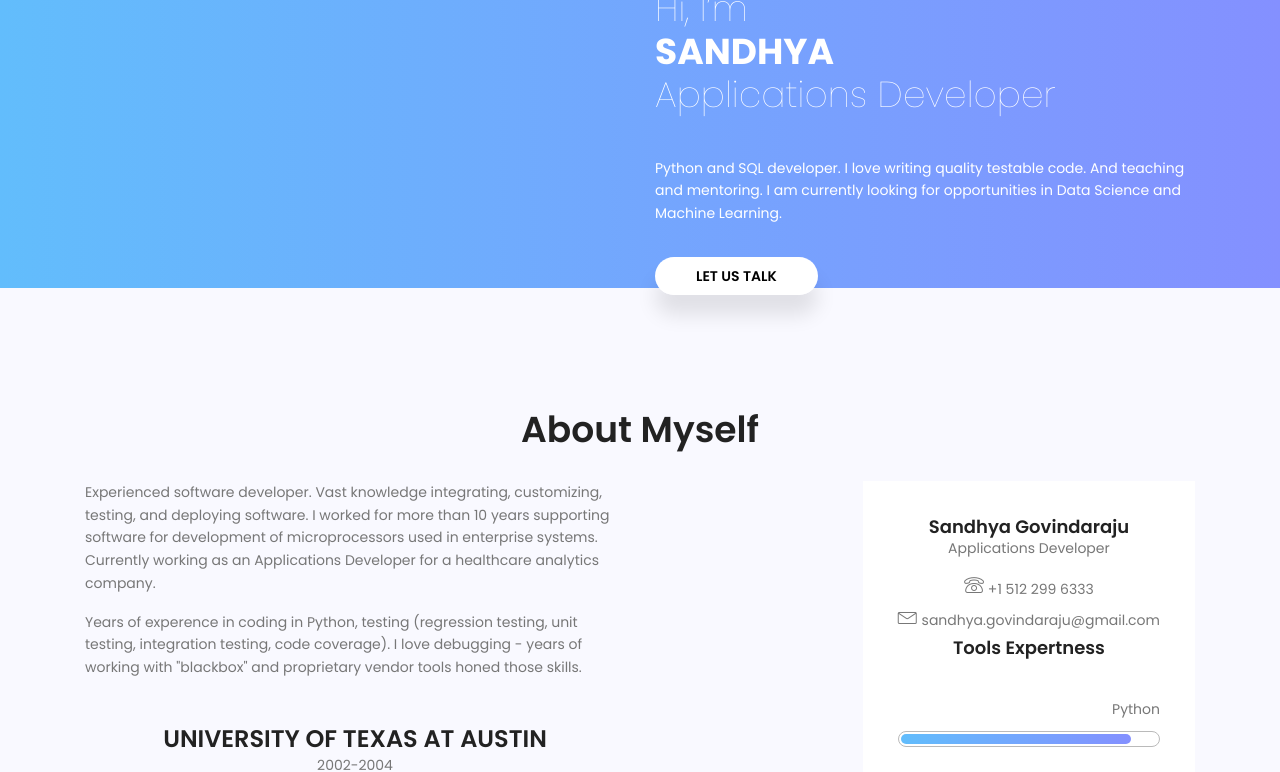
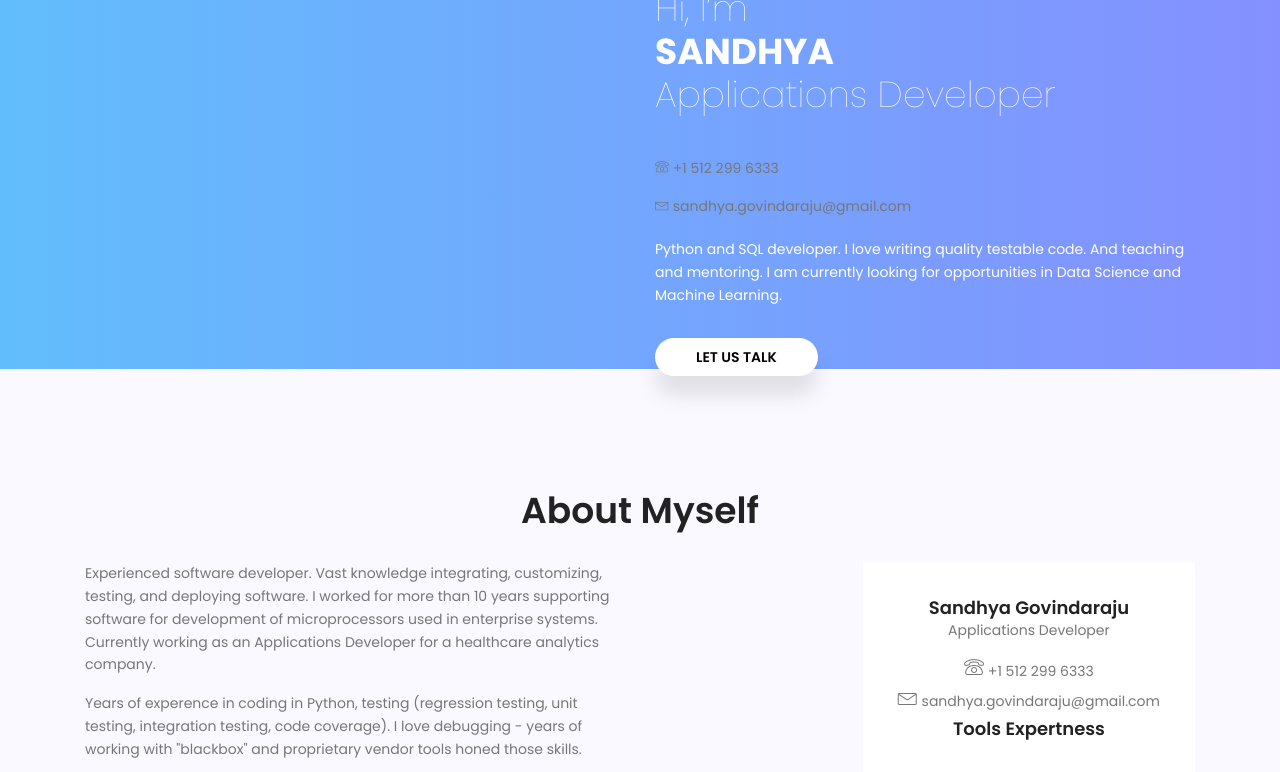
Before and after one commit to sandhya-sago/sandhya-sago.github.io, a plain HTML site: page index.html in a window 1280 px wide. Shown: the part 61-833 px from the top of the page. Drawn offline with nearby package versions, Linux system fonts and the light colour scheme.

Commit message:
Add contact info

```diff
--- a/index.html
+++ b/index.html
@@ -65,6 +65,8 @@
 							<span>Sandhya</span> <br>
 							Applications Developer
 						</h1>
+						<p><span class="lnr lnr-phone"></span> +1 512 299 6333</p>
+						<p><span class="lnr lnr-envelope"></span> sandhya.govindaraju@gmail.com</p>
 						<p class="mx-auto text-white  mt-20 mb-40">
 							Python and SQL developer. I love writing quality testable code. And teaching and mentoring.
 							I am currently looking for opportunities in Data Science and Machine Learning.
```
